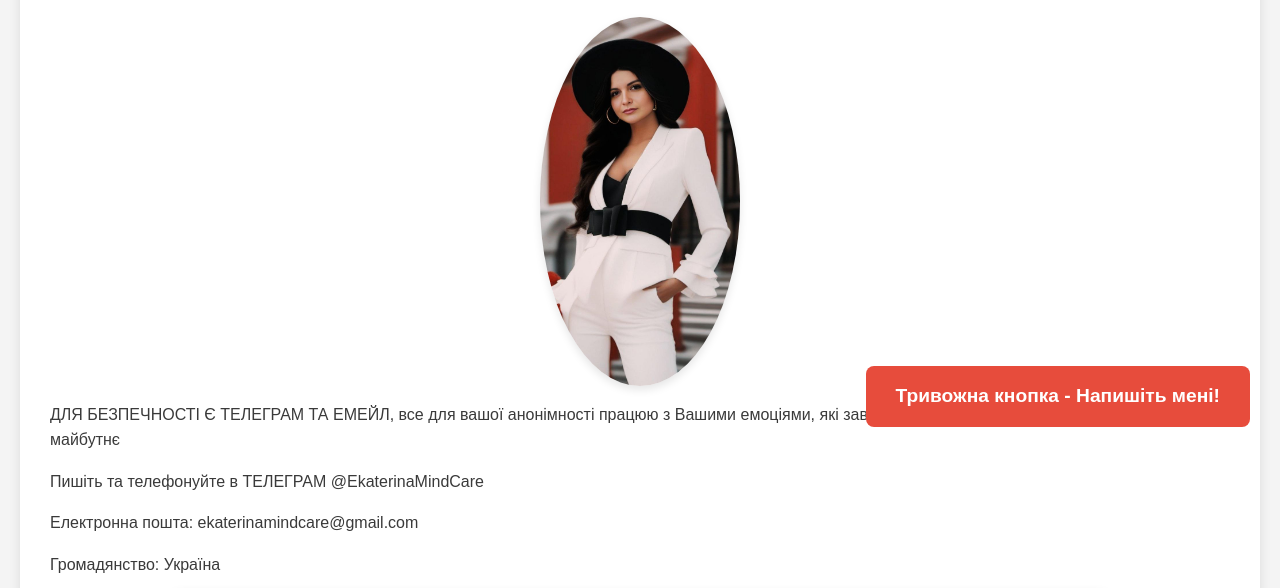
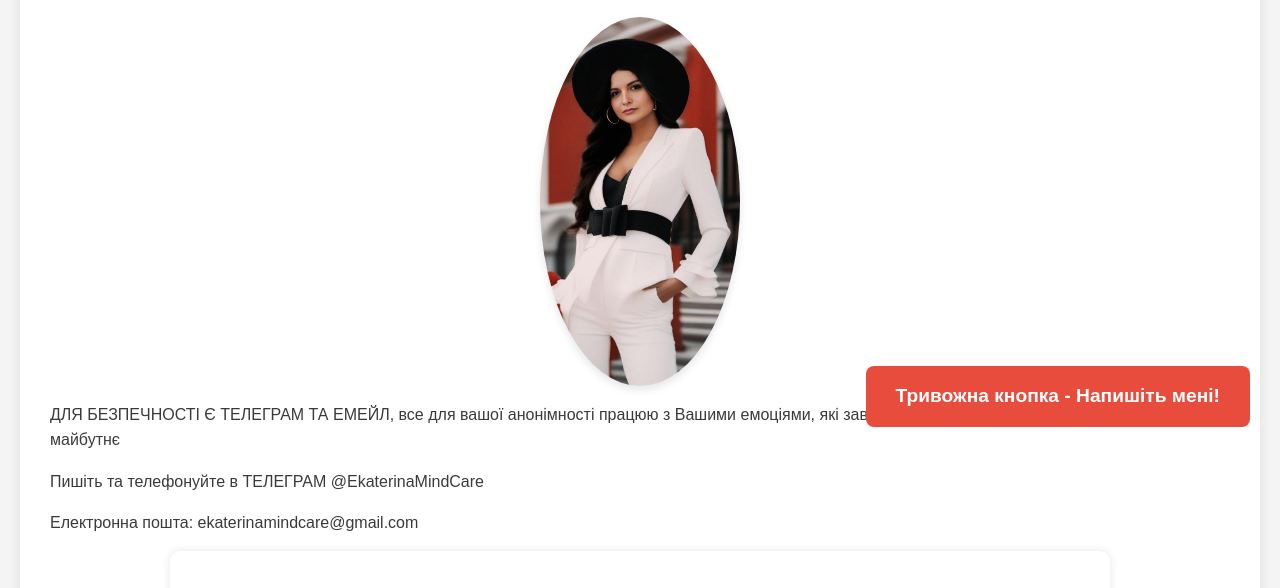
Before and after one commit to EkaterinaMindCare/EkaterinaMindCare.com, a plain HTML site: page index.html in a window 1280 px wide. Shown: the part 343-931 px from the top of the page. Drawn offline with Linux system fonts and the light colour scheme.

Commit message:
Update index.html

```diff
--- a/index.html
+++ b/index.html
@@ -201,7 +201,6 @@
         <p>ДЛЯ БЕЗПЕЧНОСТІ Є ТЕЛЕГРАМ ТА ЕМЕЙЛ, все для вашої анонімності працюю з Вашими емоціями, які заважають вам жити та будувати щасливе майбутнє</p>
         <p> Пишіть та телефонуйте в ТЕЛЕГРАМ @EkaterinaMindCare</p>
         <p>Електронна пошта: ekaterinamindcare@gmail.com</p>
-        <p>Громадянство: Україна</p>
 <!DOCTYPE html>
 <html lang="uk">
 <head>
```
